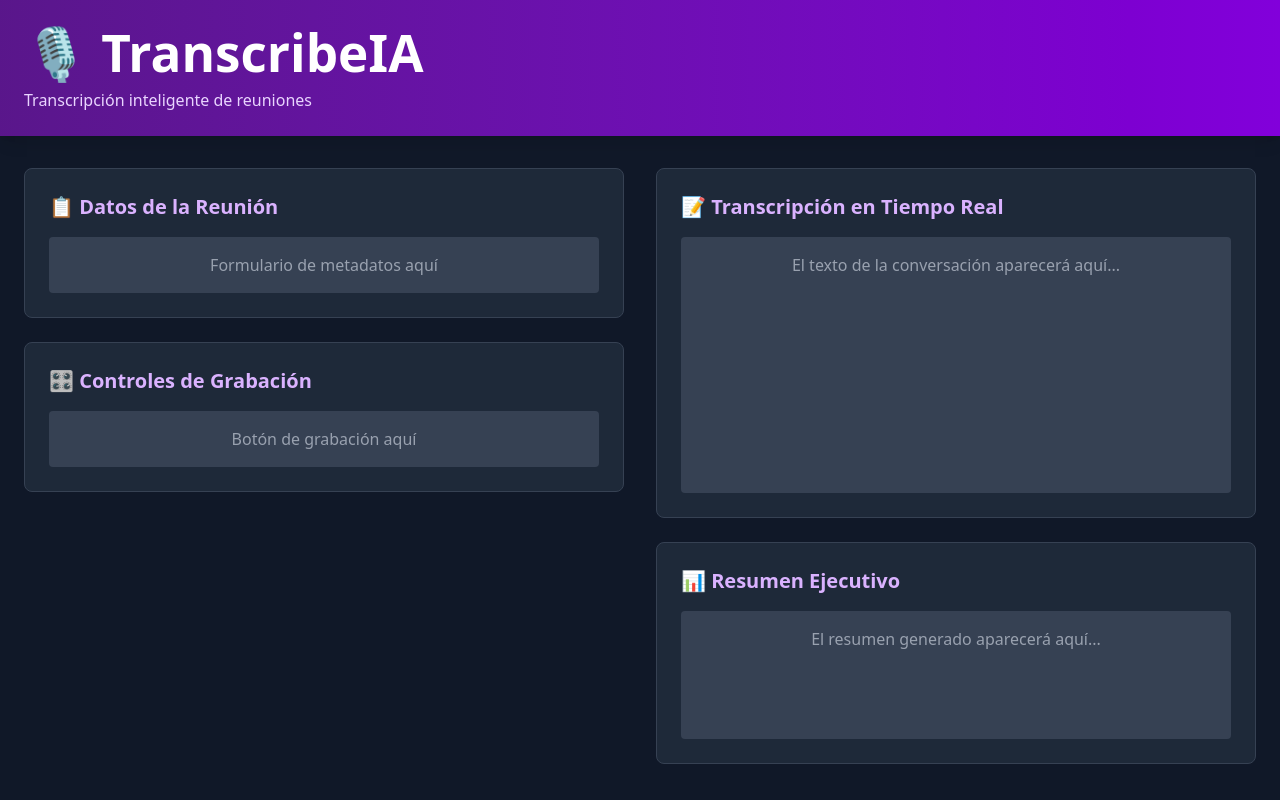
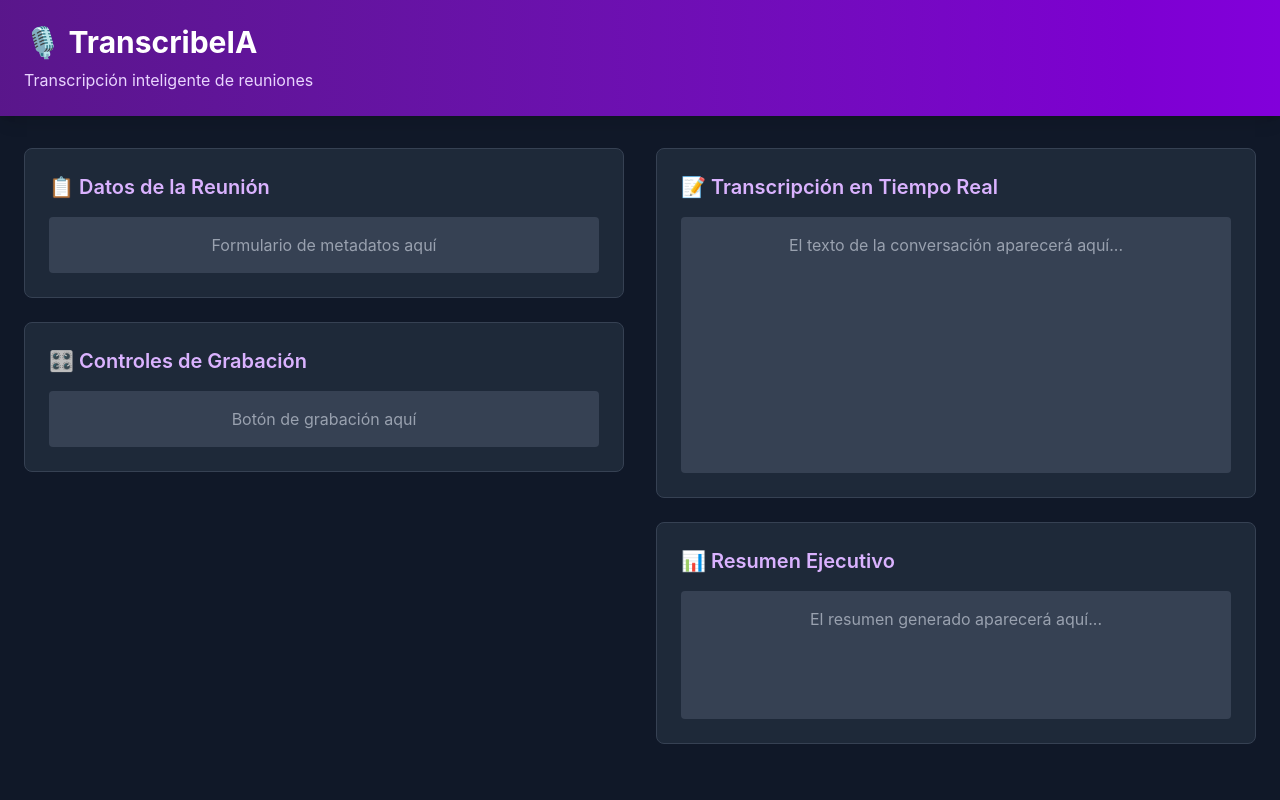
Before and after one commit to erikth97/TranscribeIA, a React (Vite) app: page / in a window 1280 px wide. Built offline with nearby package versions, Linux system fonts and the light colour scheme.

Commit message:
feat: implement purple-dark theme with Inter font

```diff
--- a/src/index.css
+++ b/src/index.css
@@ -1,6 +1,7 @@
 @import "tailwindcss";
+@import url('https://fonts.googleapis.com/css2?family=Inter:wght@300;400;500;600;700&display=swap');
 
-/* Reset y configuración base */
+/* Minimal reset and configuration for TailwindCSS v4 compatibility */
 * {
   box-sizing: border-box;
 }
@@ -10,6 +11,9 @@ html, body {
   padding: 0;
   width: 100%;
   min-height: 100vh;
+  font-family: 'Inter', -apple-system, BlinkMacSystemFont, 'Segoe UI', Roboto, sans-serif;
+  -webkit-font-smoothing: antialiased;
+  -moz-osx-font-smoothing: grayscale;
 }
 
 #root {
@@ -17,59 +21,58 @@ html, body {
   min-height: 100vh;
 }
 
+/* Custom Purple Variables for use with Tailwind */
 :root {
-  font-family: system-ui, Avenir, Helvetica, Arial, sans-serif;
-  line-height: 1.5;
-  font-weight: 400;
-  font-synthesis: none;
-  text-rendering: optimizeLegibility;
-  -webkit-font-smoothing: antialiased;
-  -moz-osx-font-smoothing: grayscale;
+  --purple-gradient: linear-gradient(135deg, #7c3aed 0%, #9333ea 50%, #a855f7 100%);
+  --shadow-purple: 0 10px 25px rgba(124, 58, 237, 0.3);
 }
 
-a {
-  font-weight: 500;
-  color: #646cff;
-  text-decoration: inherit;
-}
-a:hover {
-  color: #535bf2;
+/* Recording Animation */
+.recording-pulse {
+  animation: recording 2s ease-in-out infinite;
 }
 
-
-h1 {
-  font-size: 3.2em;
-  line-height: 1.1;
+@keyframes recording {
+  0%, 100% {
+    transform: scale(1);
+    box-shadow: 0 0 0 0 rgba(239, 68, 68, 0.7);
+  }
+  50% {
+    transform: scale(1.05);
+    box-shadow: 0 0 0 10px rgba(239, 68, 68, 0);
+  }
 }
 
-button {
-  border-radius: 8px;
-  border: 1px solid transparent;
-  padding: 0.6em 1.2em;
-  font-size: 1em;
-  font-weight: 500;
-  font-family: inherit;
-  background-color: #1a1a1a;
-  cursor: pointer;
-  transition: border-color 0.25s;
-}
-button:hover {
-  border-color: #646cff;
-}
-button:focus,
-button:focus-visible {
-  outline: 4px auto -webkit-focus-ring-color;
+/* Purple gradient utility class */
+.bg-purple-gradient {
+  background: var(--purple-gradient);
 }
 
-@media (prefers-color-scheme: light) {
-  :root {
-    color: #213547;
-    background-color: #ffffff;
-  }
-  a:hover {
-    color: #747bff;
-  }
-  button {
-    background-color: #f9f9f9;
-  }
+/* Purple shadow utility class */
+.shadow-purple {
+  box-shadow: var(--shadow-purple);
 }
+
+/* Custom scrollbar for dark theme */
+::-webkit-scrollbar {
+  width: 8px;
+}
+
+::-webkit-scrollbar-track {
+  background: #1f2937;
+}
+
+::-webkit-scrollbar-thumb {
+  background: #9333ea;
+  border-radius: 4px;
+}
+
+::-webkit-scrollbar-thumb:hover {
+  background: #a855f7;
+}
+
+/* Selection color */
+::selection {
+  background-color: #9333ea;
+  color: white;
+}
```
